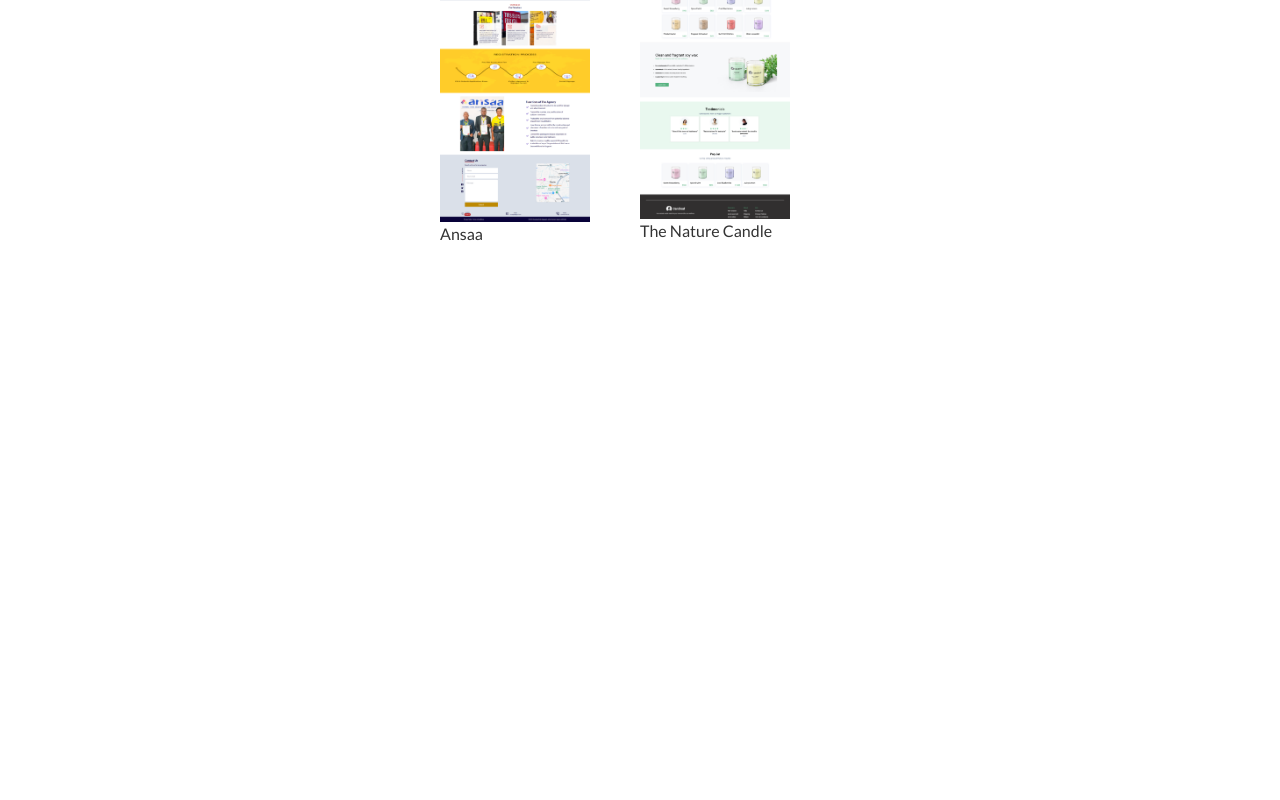
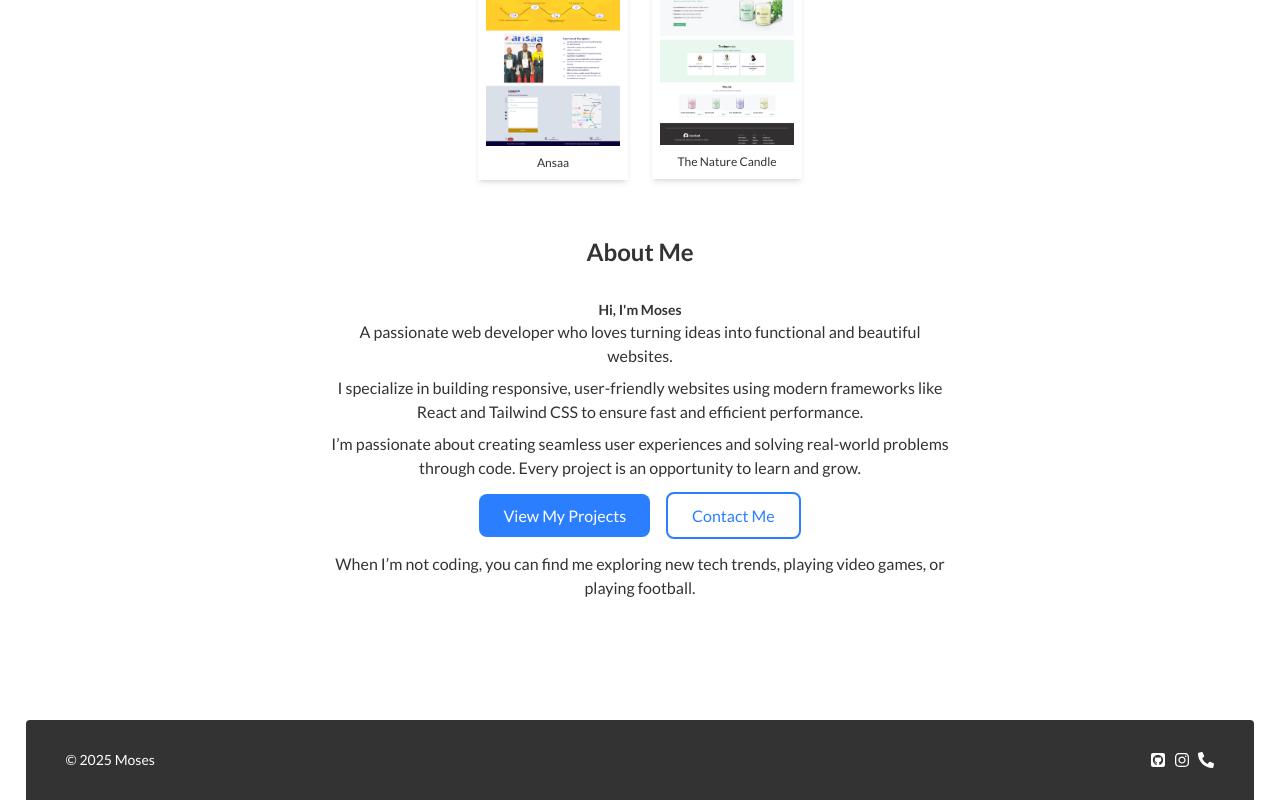
Before and after one commit to mosesolamide/My-Portfolio, a React (Vite) app: page / in a window 1280 px wide. Shown: the part 573-1373 px from the top of the page. Before the commit the page ends 819 px from the top, so only its background shows below. Built offline with nearby package versions, Linux system fonts and the light colour scheme.

Commit message:
about page
added about page

```diff
--- a/index.html
+++ b/index.html
@@ -8,7 +8,7 @@
     <title>My Portfolio</title>
   </head>
   <body>
-    <div id="root"></div>
+    <div id="root" class="bg-white"></div>
     <script type="module" src="/src/main.jsx"></script>
   </body>
 </html>
--- a/src/App.jsx
+++ b/src/App.jsx
@@ -2,7 +2,10 @@ import React,{useEffect, useRef} from 'react'
 import NavBar from './component/NavBar'
 import Hero from './component/Hero'
 import { motion,useAnimation, useInView } from 'framer-motion'
-import About from './component/Project'
+import Project from './component/Project'
+import Footer from './component/Footer'
+import About from './component/About'
+import Contact from './component/Contact'
 
 
 function App() {
@@ -30,8 +33,11 @@ function App() {
           ref={ref}
          >
             <Hero />
+            <Project/>
             <About />
+            <Contact />
         </motion.main>
+        <Footer />
     </>
   )
 }
--- a/src/ProjectData.js
+++ b/src/ProjectData.js
@@ -3,12 +3,13 @@ export const project = [
         img: "images/proj1.png",
         description: "",
         title:"Ansaa",
-        link:""
+        link:"https://ansaa.netlify.app/"
     },
     {
         img: "images/proj2.png",
         description: "",
         title:"The Nature Candle",
-        link:""
+        link:"https://the-nature-candle.netlify.app/"
     }
+
 ]
--- /dev/null
+++ b/src/component/About.jsx
@@ -0,0 +1,98 @@
+import React from 'react'
+
+export default function About(){
+    return(
+        <section className='max-w-2xl mx-auto p-6 text-center'>
+            <h4 className='text-2xl mt-8 font-bold'>About Me</h4>
+
+            <p className="font-bold text-sm mt-8">Hi, I'm Moses</p>
+            <p className="text-md">
+                A passionate web developer who loves turning ideas into functional and beautiful websites.
+            </p>
+
+            <p className="mt-2">
+                I specialize in building responsive, user-friendly websites using modern frameworks like React and Tailwind CSS to ensure fast and efficient performance.
+            </p>
+
+            <p className="mt-2">
+                I’m passionate about creating seamless user experiences and solving real-world problems through code. Every project is an opportunity to learn and grow.
+            </p>
+
+            <div className="mt-6">
+                <a
+                    href="#projects"
+                    className="bg-blue-500 text-white px-3 md:px-6 py-3 rounded-lg hover:bg-blue-600 transition duration-300"
+                >
+                    View My Projects
+                </a>
+                <a
+                    href="#contact"
+                    className="ml-4 border-2 border-blue-500 text-blue-500 px-3 md:px-6 py-3 rounded-lg hover:bg-blue-500 hover:text-white transition duration-300"
+                >
+                    Contact Me
+                </a>
+            </div>
+
+            <p className="mt-6">
+               When I’m not coding, you can find me exploring new tech trends, playing video games, or playing football.
+            </p>
+        </section>
+    )
+}
+
+
+// Hi, I'm Moses.
+// A passionate web developer who loves turning ideas into functional and beautiful websites.
+
+// I turn complex problems into simple, beautiful, and intuitive solutions.
+
+// I specialize in building responsive, user-friendly websites using modern technologies like:
+
+// HTML, CSS, and JavaScript
+
+// React and Tailwind CSS
+
+// I’ve successfully delivered projects for clients in industries like e-commerce, education, and healthcare. I’m also certified in React and Node.js.
+
+// When I’m not coding, you can find me exploring new tech trends, playing video games, or enjoying a good cup of coffee.
+
+// [View My Projects] [Contact Me]
+
+
+{/* <section className="max-w-2xl mx-auto p-6 text-center">
+<h1 className="text-3xl font-bold">Hi, I'm Moses</h1>
+<p className="mt-2 text-lg">
+  A passionate web developer who loves turning ideas into functional and beautiful websites.
+</p>
+
+<p className="mt-4">
+  I specialize in building responsive, user-friendly websites using modern technologies like:
+</p>
+<ul className="mt-2 list-disc list-inside text-center">
+  <li>HTML, CSS, and JavaScript</li>
+  <li>React and Tailwind CSS</li>
+</ul>
+
+<p className="mt-4">
+  I’m passionate about creating seamless user experiences and solving real-world problems through code. Every project is an opportunity to learn and grow.
+</p>
+
+<div className="mt-6">
+  <a
+    href="#projects"
+    className="bg-blue-500 text-white px-6 py-3 rounded-lg hover:bg-blue-600 transition duration-300"
+  >
+    View My Projects
+  </a>
+  <a
+    href="#contact"
+    className="ml-4 border-2 border-blue-500 text-blue-500 px-6 py-3 rounded-lg hover:bg-blue-500 hover:text-white transition duration-300"
+  >
+    Contact Me
+  </a>
+</div>
+
+<p className="mt-4">
+  When I’m not coding, you can find me exploring new tech trends, playing video games, or enjoying a good cup of coffee.
+</p>
+</section> */}
--- /dev/null
+++ b/src/component/Contact.jsx
@@ -0,0 +1,9 @@
+import React from 'react'
+
+export default function Contact (){
+    return(
+        <h1>
+
+        </h1>
+    )
+}
--- /dev/null
+++ b/src/component/Footer.jsx
@@ -0,0 +1,20 @@
+import React from 'react'
+import { FaSquareGithub } from "react-icons/fa6"
+import { FaInstagram,FaPhoneAlt } from "react-icons/fa"
+
+export default function Footer(){
+    const date = new Date()
+
+    return(
+        <footer className='bg-[#333333] h-[80px] mt-20 w-[90vw] md:w-[96vw] mx-auto rounded-t-[4px] flex justify-center items-center text-white p-4 md:p-10'>
+            <div className='mr-auto'>
+                <p className='text-sm'>{` © ${date.getFullYear()} Moses`}</p>
+            </div>
+            <div className='flex gap-2'>
+                <a href="" target='_blank'><FaSquareGithub /></a>
+                <a href="" target='_blank'><FaInstagram /></a>
+                <a href="" target='_blank'><FaPhoneAlt /></a>
+            </div>
+        </footer>
+    )
+}
--- a/src/component/NavBar.jsx
+++ b/src/component/NavBar.jsx
@@ -2,8 +2,8 @@ import React from 'react'
 
 export default function NavBar(){
     return(
-        <header>
-            <nav className='py-4 shadow-md'>
+        <header className='fixed z-50 w-full top-0 shadow-md bg-white'>
+            <nav className='py-4'>
                 <ul className='flex text-[#333333] gap-3 justify-center text-sm'>
                     <li className='hover:text-blue-500 cursor-pointer hover:border-b-2 hover:border-blue-600 transition hover:duration-300'>Home</li>
                     <li className='hover:text-blue-500 cursor-pointer hover:border-b-2 hover:border-blue-600 transition hover:duration-300'>Project</li>
--- a/src/component/Project.jsx
+++ b/src/component/Project.jsx
@@ -15,7 +15,7 @@ export default function Project() {
         return(
             <div
                 key={index}
-                className='relative w-[150px] h-[250px]'
+                className='relative shadow-md cursor-pointer p-2'
                 onMouseEnter={ () => {
                     hovered()
                     setIndex(index)
@@ -23,16 +23,18 @@ export default function Project() {
                 onMouseLeave={ () => setIsHovered(false)}
             >
                 <img src={eachProject.img} alt="projects" />
-                <p>{eachProject.title}</p>
+                <p className='text-[12px] text-center mt-2'>{eachProject.title}</p>
 
             {/* condition render the dark layout */}
             {isHovered && projectIndex === index && (
-                <div className='absolute top-0 left-0 w-full h-[301px] backdrop-blur-[1px] bg-[rgba(0,0,0,0.5)] flex justify-center items-center'>
-                    <button
+                <div className='absolute top-0 left-0 w-full h-[314px] backdrop-blur-[1px] bg-[rgba(0,0,0,0.5)] flex justify-center items-center'>
+                    <a
                         className='
-                        bg-blue-500 px-4 py-2 text-white rounded-[3px] hover:bg-blue-600 text-sm text-lato'
+                        bg-blue-500 px-2 py-1 text-white rounded-[3px] hover:bg-blue-600 text-sm text-lato'
+                        href={eachProject.link}
+                        target='_blank'
                     >
-                        View Project</button>
+                        View Project</a>
                 </div>
             )}
             </div>
@@ -40,9 +42,9 @@ export default function Project() {
     })
 
     return(
-        <section>
+        <section id='projects'>
             <h2 className='text-3xl font-bold text-center'>Project</h2>
-            <div className='grid grid-cols-[repeat(2,minmax(200px,1fr))] grid-rows-1 mt-8'>
+            <div className='grid grid-cols-[repeat(auto-fit,150px)] w-screen mt-8 justify-center px-8 md:px-10 gap-3 md:gap-6 place-items-center'>
                 {listOfProject}
             </div>
         </section>
--- a/src/index.css
+++ b/src/index.css
@@ -35,6 +35,7 @@
     }
 }
 
+/* animation for bounce two */
 .bounceTwo{
     animation: bounceTwo 4s ease-in-out infinite;
 }
```
